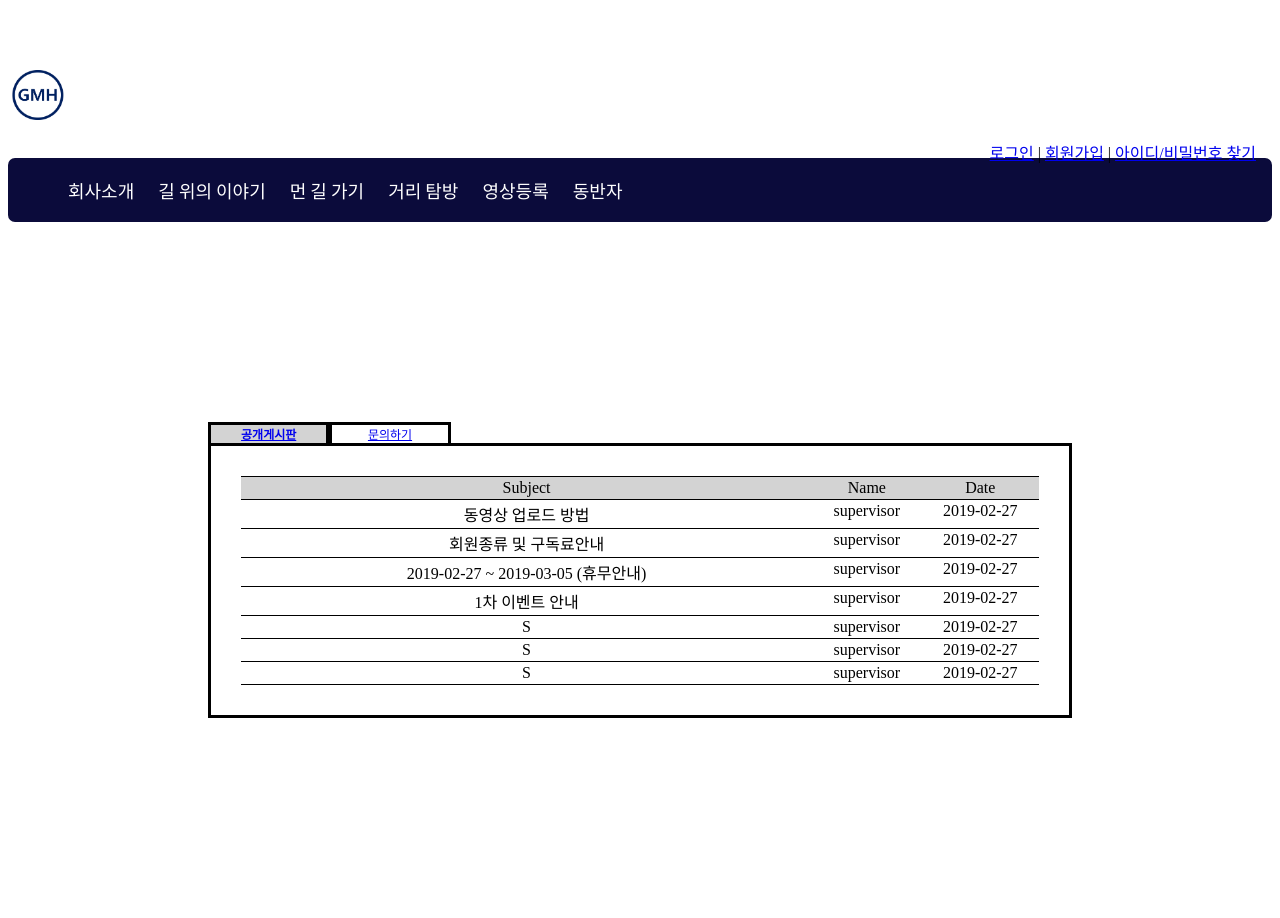
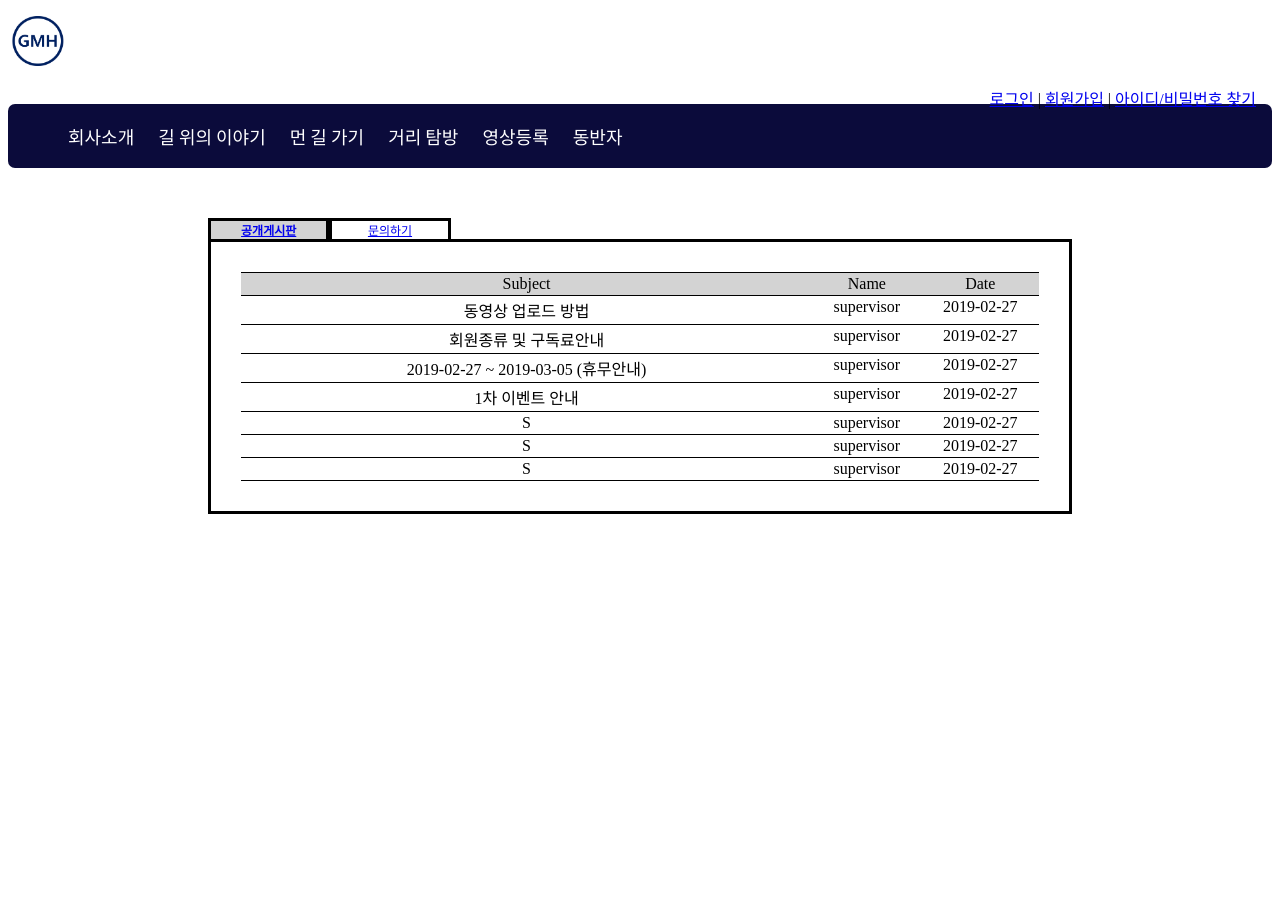
Before and after one commit to qkrwjdan/GmhOne, a Django app: a page that uses ViewOnRoad/templates/ViewOnRoad/Partner/ViewOnRoad_questions.html in a window 1280 px wide. After the commit the page ends 514 px from the top, so only its background shows below. Run offline with Django 3.2, Linux system fonts and the light colour scheme; data that the repository does not hold is empty.

Commit message:
템플릿통일성 수정
통일성
1. 길위의 이야기 homepage
2. detail 페이지
3. 동반자 문의하기, 공개게시판 페이지
4. 회원가입 페이지 1,2,3 페이지
5. 회원정보 페이지

```diff
--- a/ViewOnRoad/static/ViewOnRoad/signup1.css
+++ b/ViewOnRoad/static/ViewOnRoad/signup1.css
@@ -1,6 +1,4 @@
-body{
-    margin-top : 70px;
-  }
+
   #menuBox{
     display: grid;
     grid-template-columns: 1fr 1fr 1fr;
--- a/ViewOnRoad/static/ViewOnRoad/signup2.css
+++ b/ViewOnRoad/static/ViewOnRoad/signup2.css
@@ -1,6 +1,4 @@
-body{
-    margin-top : 70px;
-  }
+
   #menuBox{
     display: grid;
     grid-template-columns: 1fr 1fr 1fr;
--- a/ViewOnRoad/static/ViewOnRoad/signup3.css
+++ b/ViewOnRoad/static/ViewOnRoad/signup3.css
@@ -1,6 +1,4 @@
-body{
-    margin-top : 70px;
-  }
+
   #menuBox{
     display: grid;
     grid-template-columns: 1fr 1fr 1fr;
--- a/ViewOnRoad/static/ViewOnRoad/signup4.css
+++ b/ViewOnRoad/static/ViewOnRoad/signup4.css
@@ -1,6 +1,4 @@
-body{
-    margin-top : 70px;
-  }
+
   #menuBox{
     display: grid;
     grid-template-columns: 1fr 1fr 1fr;
--- a/ViewOnRoad/templates/ViewOnRoad/Partner/ViewOnRoad_ask.html
+++ b/ViewOnRoad/templates/ViewOnRoad/Partner/ViewOnRoad_ask.html
@@ -6,9 +6,6 @@
 
 {% block stylelink %}
 <style>
-  body{
-    margin-top : 70px;
-  }
   #menuBox{
     display: grid;
     grid-template-columns: 1fr 1fr 1fr;
@@ -16,6 +13,7 @@
     font-size : 0.75em;
     margin : 200px;
     margin-right : 700px;
+    margin-top : 50px;
     margin-bottom : 0px;
   }
   .menu{
--- a/ViewOnRoad/templates/ViewOnRoad/Partner/ViewOnRoad_questions.html
+++ b/ViewOnRoad/templates/ViewOnRoad/Partner/ViewOnRoad_questions.html
@@ -8,9 +8,6 @@
 
 {% block stylelink%}
 <style>
-  body{
-    margin-top : 70px;
-  }
   #menuBox{
     display: grid;
     grid-template-columns: 1fr 1fr 1fr;
@@ -18,6 +15,7 @@
     font-size : 0.75em;
     margin : 200px;
     margin-right : 700px;
+    margin-top : 50px;
     margin-bottom : 0px;
   }
   .menu{
--- a/ViewOnRoad/templates/ViewOnRoad/ViewOnRoad_detail.html
+++ b/ViewOnRoad/templates/ViewOnRoad/ViewOnRoad_detail.html
@@ -8,9 +8,6 @@
 
 {% block stylelink %}
 <style>
-    body{
-    margin-top : 150px;
-    }
     #center{
     position: absolute;
     left: 25%;
--- a/ViewOnRoad/templates/ViewOnRoad/ViewOnRoad_longWay.html
+++ b/ViewOnRoad/templates/ViewOnRoad/ViewOnRoad_longWay.html
@@ -6,9 +6,6 @@
 
 {% block stylelink %}
   <style>
-  body{
-margin : 50px;
-}
 .Tmain{
 padding : 10px;
 }
--- a/ViewOnRoad/templates/ViewOnRoad/ViewOnRoad_roadview.html
+++ b/ViewOnRoad/templates/ViewOnRoad/ViewOnRoad_roadview.html
@@ -6,9 +6,6 @@
 
 {% block stylelink %}
   <style>
-  body{
-margin : 50px;
-}
 .Tmain{
 padding : 10px;
 }
--- a/ViewOnRoad/templates/ViewOnRoad/ViewOnRoad_storyonroad.html
+++ b/ViewOnRoad/templates/ViewOnRoad/ViewOnRoad_storyonroad.html
@@ -6,9 +6,6 @@
 
 {% block stylelink %}
   <style>
-  body{
-margin : 50px;
-}
 .Tmain{
 padding : 10px;
 }
```
Also changed, not shown: ViewOnRoad/templates/ViewOnRoad/ViewOnRoad_profile.html (+34 -1 lines).
